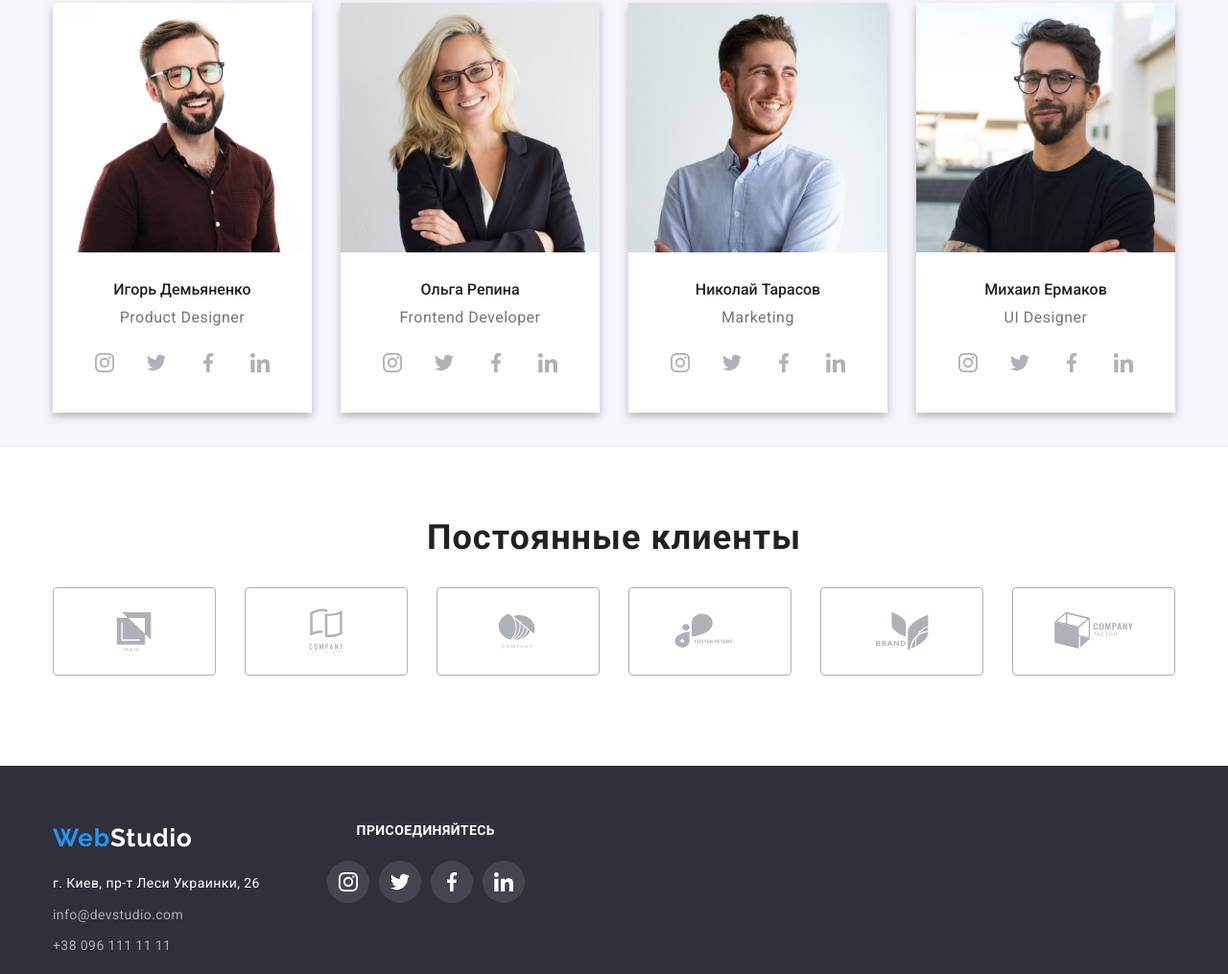
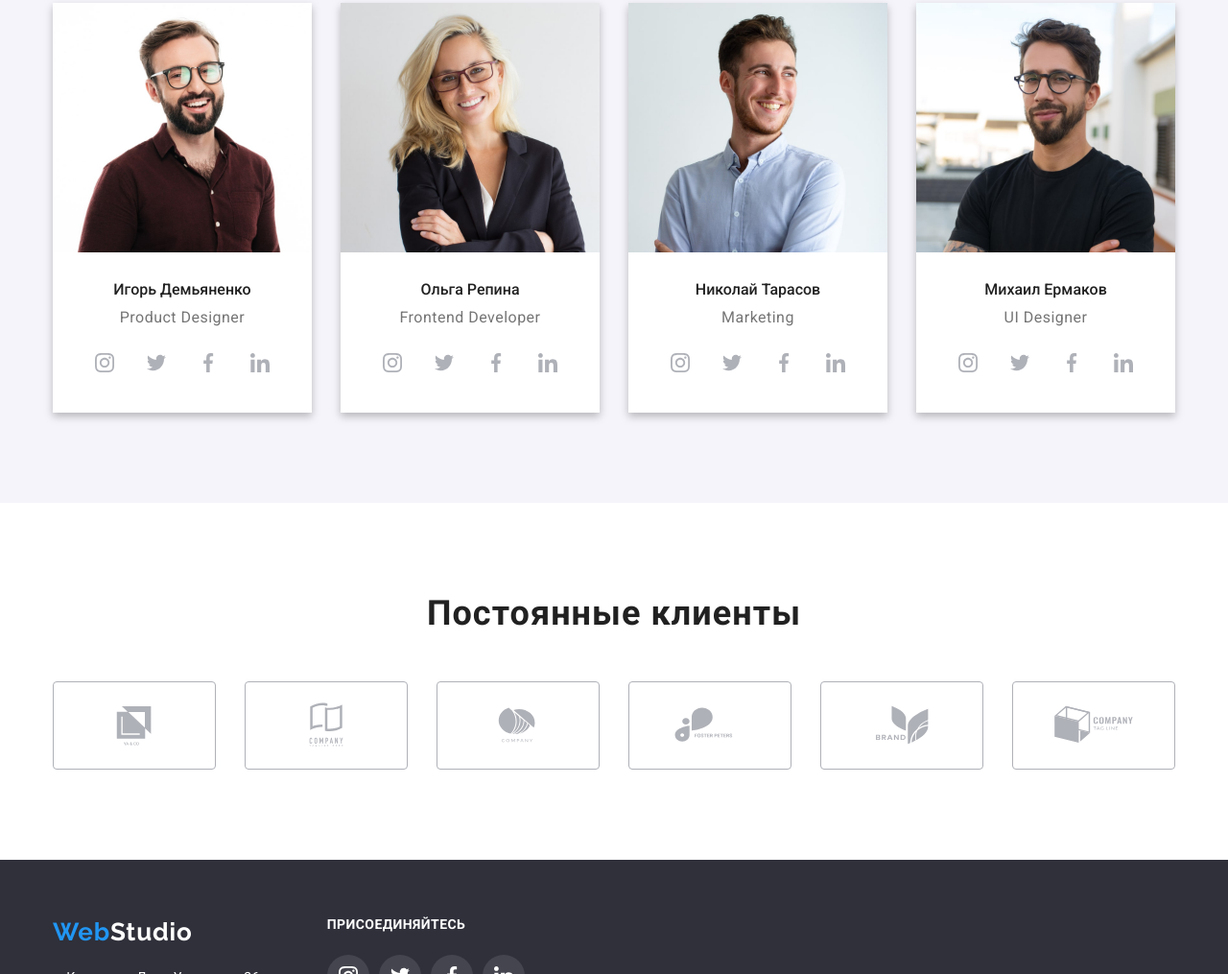
Before and after one commit to VSDan/goit-markup-hw-05, a plain HTML site: page index.html in a window 1280 px wide. Shown: the part 1785-2800 px from the top of the page at 96% size. Drawn offline with nearby package versions, Linux system fonts and the light colour scheme.

Commit message:
hw-04_submit_1.3_edits1

```diff
--- a/css/styles.css
+++ b/css/styles.css
@@ -211,7 +211,7 @@ img {
   background-image: linear-gradient(rgba(47, 48, 58, 0.4),rgba(47, 48, 58, 0.4)), url(../images/hero-min.jpg);
   background-repeat: no-repeat;
   background-position: center;
-  background-size: contain;
+  background-size: cover;
   margin-right: auto;
   margin-left: auto;
 
@@ -334,7 +334,7 @@ img {
 /* --------------------------Team-------------------------- */
 
 .team {
-  height: 650px;
+
   background-color: var(--button-color);
 }
 
@@ -431,7 +431,7 @@ color: var(--main-title-color);
 .client-title {
 font-weight: 700;
 font-size: 36px;
-line-height: 1.17px;
+line-height: 1.17;
 text-align: center;
 letter-spacing: 0.03em;
 color: var(--second-title-color);
@@ -466,7 +466,7 @@ margin-bottom: 50px;
 }
 
 .clients-link:hover,
-.clients-link :focus {
+.clients-link:focus {
   border-color: var(--accent-color);
   color: #2196f3;
 }
@@ -549,7 +549,7 @@ margin-right: 70px;
 .join-title {
 font-weight: 700;
 font-size: 14px;
-text-align: center;
+
 line-height: 1.14;
 letter-spacing: 0.03em;
 text-transform: uppercase;
```
